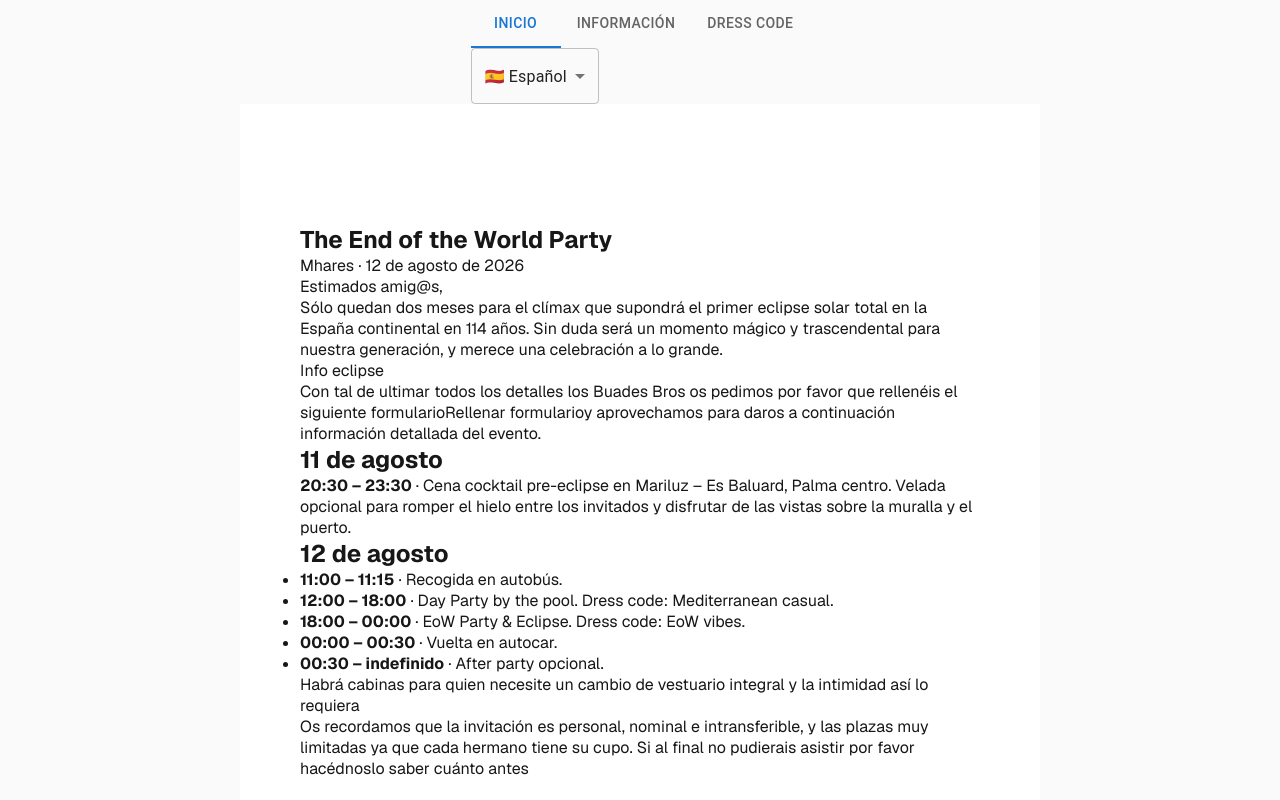
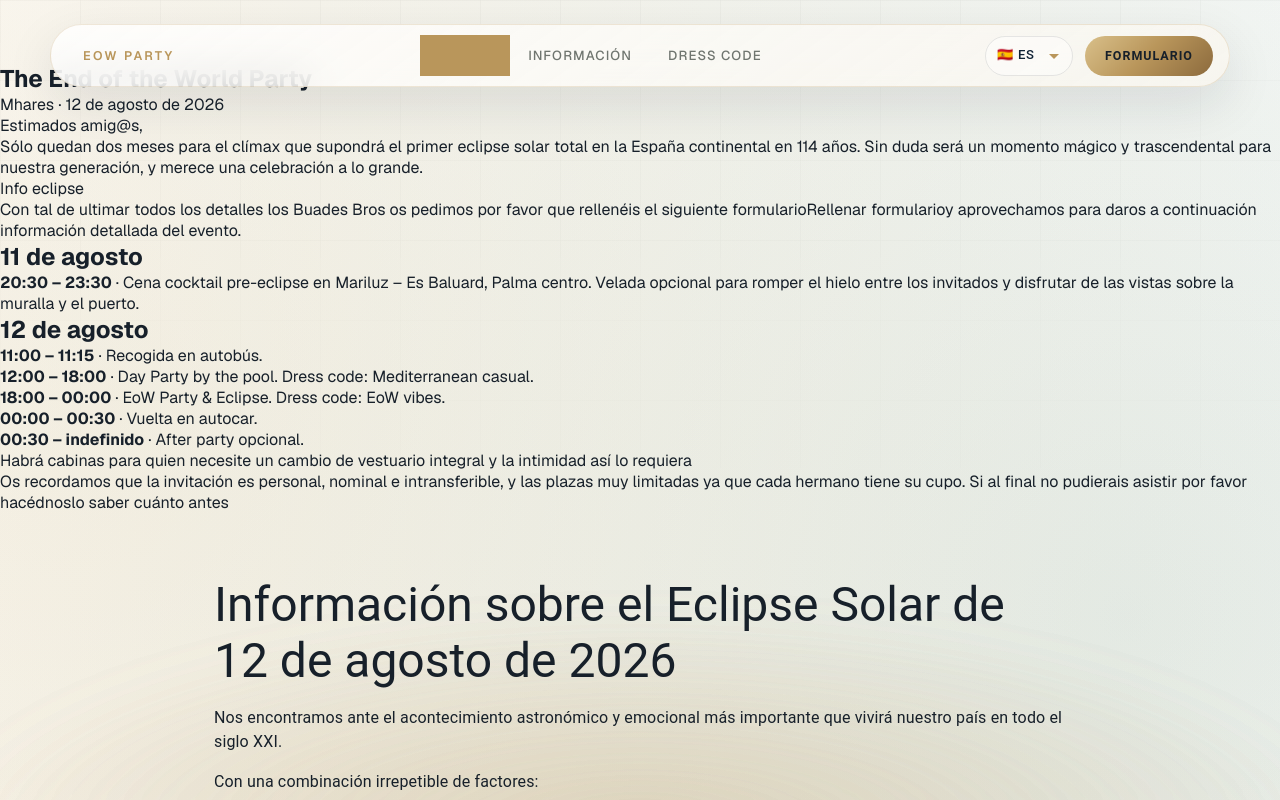
Before and after one commit to jose149/eclipse, a Next.js app: page / in a window 1280 px wide. Shown: the top 800 px of the page. Built offline with nearby package versions, Linux system fonts and the light colour scheme.

Commit message:
added header

```diff
--- a/src/app/components/dressCode/DressCode.tsx
+++ b/src/app/components/dressCode/DressCode.tsx
@@ -63,9 +63,6 @@ export default function DressCode() {
   return (
     <Box component="section" id="dress-code" sx={{ py: 8 }}>
       <Container maxWidth="lg">
-        <Typography variant="overline" color="primary" component="p">
-          Link 3
-        </Typography>
 
         <Typography variant="h3" component="h2" gutterBottom>
           EoW Vibes
--- a/src/app/components/header/Header.tsx
+++ b/src/app/components/header/Header.tsx
@@ -1,31 +1,316 @@
 "use client";
 
-import { Tabs, Tab, Select, MenuItem } from "@mui/material";
+import {
+  Box,
+  Button,
+  MenuItem,
+  Select,
+  Tab,
+  Tabs,
+  type SelectChangeEvent,
+} from "@mui/material";
 import { useAppContext } from "../../providers/AppContext";
 
-const tabValues = ["home", "informacion", "dresscode"] as const;
+type TabValue = "home" | "information" | "dresscode";
+type Language = "es" | "en";
+
+const FORM_URL = "https://URL_DEL_FORMULARIO.com";
+
+const tabs: {
+  value: TabValue;
+  label: {
+    es: string;
+    en: string;
+  };
+  targetId: string;
+}[] = [
+  {
+    value: "home",
+    label: {
+      es: "Inicio",
+      en: "Home",
+    },
+    targetId: "home",
+  },
+  {
+    value: "information",
+    label: {
+      es: "Información",
+      en: "Information",
+    },
+    targetId: "eclipse-info",
+  },
+  {
+    value: "dresscode",
+    label: {
+      es: "Dress Code",
+      en: "Dress Code",
+    },
+    targetId: "dress-code",
+  },
+];
 
 export default function Header() {
   const { language, setLanguage, activeTab, setActiveTab } = useAppContext();
 
+  const handleTabChange = (_: React.SyntheticEvent, newValue: TabValue) => {
+    setActiveTab(newValue);
+
+    const targetId = tabs.find((tab) => tab.value === newValue)?.targetId;
+    const targetElement = targetId ? document.getElementById(targetId) : null;
+
+    targetElement?.scrollIntoView({
+      behavior: "smooth",
+      block: "start",
+    });
+  };
+
+  const handleLanguageChange = (event: SelectChangeEvent) => {
+    setLanguage(event.target.value as Language);
+  };
+
   return (
-    <header>
+    <Box
+      component="header"
+      sx={{
+        position: "sticky",
+        top: 24,
+        zIndex: 1000,
+        width: "100%",
+        px: { xs: 2, md: 4 },
+        pointerEvents: "none",
+      }}
+    >
+      <Box
+        sx={{
+          pointerEvents: "auto",
+          width: "100%",
+          maxWidth: 1180,
+          mx: "auto",
+          px: { xs: 1.5, md: 2 },
+          py: 1.25,
+          display: "flex",
+          alignItems: "center",
+          justifyContent: "space-between",
+          gap: 2,
+          borderRadius: 999,
+          border: "1px solid rgba(185, 150, 91, 0.22)",
+          background:
+            "linear-gradient(145deg, rgba(255,255,255,0.82), rgba(251,247,239,0.68))",
+          boxShadow: "0 18px 50px rgba(16, 34, 53, 0.10)",
+          backdropFilter: "blur(18px)",
+        }}
+      >
+        <Box
+          sx={{
+            minWidth: { xs: "auto", md: 180 },
+            pl: { xs: 1, md: 2 },
+            display: "flex",
+            alignItems: "center",
+          }}
+        >
+          <Box
+            sx={{
+              fontSize: { xs: "0.72rem", md: "0.78rem" },
+              letterSpacing: "0.18em",
+              textTransform: "uppercase",
+              color: "#B9965B",
+              fontWeight: 600,
+              whiteSpace: "nowrap",
+            }}
+          >
+            EoW Party
+          </Box>
+        </Box>
+
         <Tabs
           value={activeTab}
-        onChange={(_, newValue) => setActiveTab(newValue)}
+          onChange={handleTabChange}
+          centered
+          sx={{
+            minHeight: 40,
+            display: { xs: "none", md: "flex" },
+
+            "& .MuiTabs-indicator": {
+              height: 1,
+              backgroundColor: "#B9965B",
+            },
+
+            "& .MuiTab-root": {
+              minHeight: 40,
+              px: 2.25,
+              color: "#6F756F",
+              fontSize: "0.82rem",
+              fontWeight: 500,
+              letterSpacing: "0.08em",
+              textTransform: "uppercase",
+            },
+
+            "& .Mui-selected": {
+              color: "#102235",
+            },
+          }}
         >
-        <Tab label="Inicio" value="home" />
-        <Tab label="información" value="information" />
-        <Tab label="Dress Code" value="dresscode" />
+          {tabs.map((tab) => (
+            <Tab
+              key={tab.value}
+              label={tab.label[language]}
+              value={tab.value}
+              disableRipple
+            />
+          ))}
         </Tabs>
 
+        <Box
+          sx={{
+            minWidth: { xs: "auto", md: 260 },
+            display: "flex",
+            alignItems: "center",
+            justifyContent: "flex-end",
+            gap: { xs: 1, md: 1.5 },
+          }}
+        >
           <Select
             value={language}
-        onChange={(e) => setLanguage(e.target.value as "es" | "en")}
+            onChange={handleLanguageChange}
+            size="small"
+            variant="outlined"
+            renderValue={(value) => {
+              const selectedLanguage = value as Language;
+
+              return selectedLanguage === "es" ? "🇪🇸 ES" : "🇬🇧 EN";
+            }}
+            sx={{
+              height: 40,
+              minWidth: 88,
+              borderRadius: 999,
+              color: "#102235",
+              fontSize: "0.82rem",
+              fontWeight: 500,
+              letterSpacing: "0.05em",
+              backgroundColor: "rgba(255,255,255,0.42)",
+
+              "& .MuiOutlinedInput-notchedOutline": {
+                borderColor: "rgba(23, 32, 42, 0.1)",
+              },
+
+              "&:hover .MuiOutlinedInput-notchedOutline": {
+                borderColor: "rgba(185, 150, 91, 0.42)",
+              },
+
+              "&.Mui-focused .MuiOutlinedInput-notchedOutline": {
+                borderColor: "#B9965B",
+              },
+
+              "& .MuiSelect-select": {
+                py: 0.9,
+                pl: 1.5,
+                pr: 3.5,
+              },
+
+              "& .MuiSvgIcon-root": {
+                color: "#B9965B",
+              },
+            }}
+            MenuProps={{
+              PaperProps: {
+                sx: {
+                  mt: 1,
+                  borderRadius: 3,
+                  border: "1px solid rgba(185, 150, 91, 0.18)",
+                  boxShadow: "0 18px 50px rgba(16, 34, 53, 0.12)",
+                  backgroundColor: "#FFFFFF",
+                  color: "#102235",
+                },
+              },
+            }}
           >
             <MenuItem value="es">🇪🇸 Español</MenuItem>
             <MenuItem value="en">🇬🇧 English</MenuItem>
           </Select>
-    </header>
+
+          <Button
+            component="a"
+            href={FORM_URL}
+            target="_blank"
+            rel="noopener noreferrer"
+            variant="contained"
+            disableElevation
+            sx={{
+              display: { xs: "none", sm: "inline-flex" },
+              height: 40,
+              px: 2.5,
+              borderRadius: 999,
+              background:
+                "linear-gradient(135deg, #D9C08A 0%, #B9965B 48%, #8C6A3D 100%)",
+              color: "#FFFFFF",
+              fontSize: "0.78rem",
+              fontWeight: 600,
+              letterSpacing: "0.08em",
+              textTransform: "uppercase",
+              whiteSpace: "nowrap",
+
+              "&:hover": {
+                background:
+                  "linear-gradient(135deg, #E7D4A2 0%, #B9965B 48%, #8C6A3D 100%)",
+                boxShadow: "0 12px 28px rgba(185, 150, 91, 0.28)",
+              },
+            }}
+          >
+            {language === "es" ? "Formulario" : "Form"}
+          </Button>
+        </Box>
+      </Box>
+
+      <Tabs
+        value={activeTab}
+        onChange={handleTabChange}
+        variant="scrollable"
+        scrollButtons={false}
+        sx={{
+          pointerEvents: "auto",
+          display: { xs: "flex", md: "none" },
+          width: "calc(100% - 32px)",
+          mx: "auto",
+          mt: 1.25,
+          px: 1,
+          minHeight: 42,
+          borderRadius: 999,
+          border: "1px solid rgba(185, 150, 91, 0.18)",
+          background:
+            "linear-gradient(145deg, rgba(255,255,255,0.82), rgba(251,247,239,0.68))",
+          boxShadow: "0 14px 36px rgba(16, 34, 53, 0.08)",
+          backdropFilter: "blur(18px)",
+
+          "& .MuiTabs-indicator": {
+            height: 1,
+            backgroundColor: "#B9965B",
+          },
+
+          "& .MuiTab-root": {
+            minHeight: 42,
+            px: 1.75,
+            color: "#6F756F",
+            fontSize: "0.74rem",
+            fontWeight: 600,
+            letterSpacing: "0.06em",
+            textTransform: "uppercase",
+          },
+
+          "& .Mui-selected": {
+            color: "#102235",
+          },
+        }}
+      >
+        {tabs.map((tab) => (
+          <Tab
+            key={tab.value}
+            label={tab.label[language]}
+            value={tab.value}
+            disableRipple
+          />
+        ))}
+      </Tabs>
+    </Box>
   );
 }
--- a/src/app/components/home/Home.tsx
+++ b/src/app/components/home/Home.tsx
@@ -2,7 +2,7 @@ import "./Home.css";
 
 export default function Home() {
   return (
-    <section className="home">
+    <section id="home" className="home">
       <div className="home__content">
         <h1 className="home__title">
           The End of the World Party
--- a/src/app/components/information/Information.tsx
+++ b/src/app/components/information/Information.tsx
@@ -26,9 +26,6 @@ export default function Information() {
   return (
     <Box component="section" id="eclipse-info" sx={{ py: 8 }}>
       <Container maxWidth="md">
-        <Typography variant="overline" color="primary" component="p">
-          Link 1
-        </Typography>
 
         <Typography variant="h3" component="h2" gutterBottom>
           Información sobre el Eclipse Solar de 12 de agosto de 2026
--- a/src/app/layout.tsx
+++ b/src/app/layout.tsx
@@ -25,7 +25,7 @@ export default function RootLayout({
 }>) {
 
   return (
-    <html lang="en" className={`${geistSans.variable} ${geistMono.variable}`}>
+    <html lang="es" className={`${geistSans.variable} ${geistMono.variable}`}>
       <body><AppProvider>{children}</AppProvider></body>
     </html>
   );
--- a/src/app/page.module.css
+++ b/src/app/page.module.css
@@ -1,142 +1,230 @@
 .page {
-  --background: #fafafa;
-  --foreground: #fff;
+  /* Base */
+  --color-white: #ffffff;
+  --color-ivory: #fbf7ef;
+  --color-pearl: #f5efe4;
+  --color-sand: #ded0bb;
+  --color-warm-sand: #c8b394;
 
-  --text-primary: #000;
-  --text-secondary: #666;
+  /* Text */
+  --color-ink: #17202a;
+  --color-deep-blue: #102235;
+  --color-muted: #6f756f;
+  --color-soft-muted: #8f8a80;
 
-  --button-primary-hover: #383838;
-  --button-secondary-hover: #f2f2f2;
-  --button-secondary-border: #ebebeb;
+  /* Accents */
+  --color-champagne: #b9965b;
+  --color-champagne-light: #d9c08a;
+  --color-bronze: #8c6a3d;
+  --color-sea: #7daaa3;
+  --color-sea-soft: #dbe9e6;
 
+  /* Surfaces */
+  --color-surface: rgba(255, 255, 255, 0.78);
+  --color-surface-strong: #ffffff;
+  --color-surface-sand: rgba(251, 247, 239, 0.88);
+
+  /* Borders / shadows */
+  --border-soft: 1px solid rgba(23, 32, 42, 0.08);
+  --border-champagne: 1px solid rgba(185, 150, 91, 0.28);
+
+  --shadow-soft: 0 24px 70px rgba(16, 34, 53, 0.08);
+  --shadow-card: 0 18px 45px rgba(16, 34, 53, 0.1);
+
+  /* Gradients */
+  --gradient-page:
+    radial-gradient(circle at 8% 8%, rgba(217, 192, 138, 0.22), transparent 30%),
+    radial-gradient(circle at 88% 12%, rgba(125, 170, 163, 0.2), transparent 28%),
+    linear-gradient(180deg, #ffffff 0%, #fbf7ef 42%, #f5efe4 100%);
+
+  --gradient-surface:
+    linear-gradient(
+      145deg,
+      rgba(255, 255, 255, 0.86),
+      rgba(251, 247, 239, 0.72)
+    );
+
+  --gradient-champagne:
+    linear-gradient(
+      135deg,
+      #e7d4a2 0%,
+      #b9965b 48%,
+      #8c6a3d 100%
+    );
+
+  position: relative;
   display: flex;
-  flex: 1;
+  min-height: 100vh;
   flex-direction: column;
-  align-items: center;
-  justify-content: center;
-  font-family: var(--font-geist-sans);
-  background-color: var(--background);
+  background: var(--gradient-page);
+  color: var(--color-ink);
+  font-family:
+    var(--font-geist-sans),
+    system-ui,
+    -apple-system,
+    BlinkMacSystemFont,
+    "Segoe UI",
+    sans-serif;
+  overflow-x: clip;
+}
+
+.page section {
+  scroll-margin-top: 140px;
+}
+
+/* Sutil textura premium, casi invisible */
+.page::before {
+  content: "";
+  position: fixed;
+  inset: 0;
+  z-index: 0;
+  pointer-events: none;
+  background-image:
+    linear-gradient(rgba(23, 32, 42, 0.025) 1px, transparent 1px),
+    linear-gradient(90deg, rgba(23, 32, 42, 0.025) 1px, transparent 1px);
+  background-size: 80px 80px;
+  mask-image: linear-gradient(to bottom, rgba(0, 0, 0, 0.45), transparent 72%);
+}
+
+/* Brillo cálido inferior, tipo atardecer */
+.page::after {
+  content: "";
+  position: fixed;
+  left: -10%;
+  right: -10%;
+  bottom: -34%;
+  z-index: 0;
+  height: 480px;
+  pointer-events: none;
+  background: radial-gradient(
+    ellipse at center,
+    rgba(185, 150, 91, 0.16),
+    transparent 66%
+  );
+  filter: blur(24px);
 }
 
 .main {
+  position: relative;
+  z-index: 1;
   display: flex;
+  width: 100%;
   flex: 1;
-  width: 100%;
-  max-width: 800px;
   flex-direction: column;
-  align-items: flex-start;
-  justify-content: space-between;
-  background-color: var(--foreground);
-  padding: 120px 60px;
+  align-items: stretch;
+  justify-content: flex-start;
 }
 
-.intro {
-  display: flex;
-  flex-direction: column;
-  align-items: flex-start;
-  text-align: left;
-  gap: 24px;
+/* Utilidades reutilizables para componentes */
+
+.section {
+  width: 100%;
+  padding: 104px 24px;
 }
 
-.intro h1 {
-  max-width: 320px;
-  font-size: 40px;
-  font-weight: 600;
-  line-height: 48px;
-  letter-spacing: -2.4px;
-  text-wrap: balance;
-  color: var(--text-primary);
+.sectionInner {
+  width: 100%;
+  max-width: 1180px;
+  margin: 0 auto;
 }
 
-.intro p {
-  max-width: 440px;
-  font-size: 18px;
-  line-height: 32px;
-  text-wrap: balance;
-  color: var(--text-secondary);
+.narrowSectionInner {
+  width: 100%;
+  max-width: 880px;
+  margin: 0 auto;
 }
 
-.intro a {
-  font-weight: 500;
-  color: var(--text-primary);
+.surface {
+  background: var(--gradient-surface);
+  border: var(--border-soft);
+  border-radius: 32px;
+  box-shadow: var(--shadow-card);
+  backdrop-filter: blur(16px);
 }
 
-.ctas {
-  display: flex;
-  flex-direction: row;
-  width: 100%;
-  max-width: 440px;
-  gap: 16px;
-  font-size: 14px;
+.surfaceStrong {
+  background: var(--color-surface-strong);
+  border: var(--border-soft);
+  border-radius: 32px;
+  box-shadow: var(--shadow-card);
 }
 
-.ctas a {
-  display: flex;
-  justify-content: center;
-  align-items: center;
-  height: 40px;
-  padding: 0 16px;
-  border-radius: 128px;
-  border: 1px solid transparent;
-  transition: 0.2s;
-  cursor: pointer;
-  width: fit-content;
-  font-weight: 500;
+.champagneText {
+  color: var(--color-champagne);
 }
 
-a.primary {
-  background: var(--text-primary);
-  color: var(--background);
-  gap: 8px;
+.mutedText {
+  color: var(--color-muted);
 }
 
-a.secondary {
-  border-color: var(--button-secondary-border);
+.eyebrow {
+  color: var(--color-champagne);
+  font-size: 0.78rem;
+  font-weight: 600;
+  letter-spacing: 0.18em;
+  text-transform: uppercase;
 }
 
-/* Enable hover only on non-touch devices */
-@media (hover: hover) and (pointer: fine) {
-  a.primary:hover {
-    background: var(--button-primary-hover);
-    border-color: transparent;
+.divider {
+  width: 100%;
+  height: 1px;
+  background: linear-gradient(
+    90deg,
+    transparent,
+    rgba(185, 150, 91, 0.44),
+    transparent
+  );
+}
+
+/* Reset local */
+
+.page a {
+  color: inherit;
+  text-decoration: none;
+}
+
+.page button,
+.page input,
+.page select,
+.page textarea {
+  font: inherit;
+}
+
+.page img {
+  max-width: 100%;
+  display: block;
+}
+
+/* Selección de texto */
+
+.page ::selection {
+  background: rgba(185, 150, 91, 0.24);
+  color: var(--color-ink);
+}
+
+/* Responsive */
+
+@media (max-width: 900px) {
+  .section {
+    padding: 80px 22px;
   }
 
-  a.secondary:hover {
-    background: var(--button-secondary-hover);
-    border-color: transparent;
+  .page::before {
+    background-size: 64px 64px;
   }
 }
 
 @media (max-width: 600px) {
-  .main {
-    padding: 48px 24px;
+  .section {
+    padding: 64px 18px;
   }
 
-  .intro {
-    gap: 16px;
+  .surface,
+  .surfaceStrong {
+    border-radius: 24px;
   }
 
-  .intro h1 {
-    font-size: 32px;
-    line-height: 40px;
-    letter-spacing: -1.92px;
+  .page::before {
+    background-size: 48px 48px;
   }
 }
-
-@media (prefers-color-scheme: dark) {
-  .logo {
-    filter: invert();
-  }
-
-  .page {
-    --background: #000;
-    --foreground: #000;
-
-    --text-primary: #ededed;
-    --text-secondary: #999;
-
-    --button-primary-hover: #ccc;
-    --button-secondary-hover: #1a1a1a;
-    --button-secondary-border: #1a1a1a;
-  }
-}
--- a/src/app/page.tsx
+++ b/src/app/page.tsx
@@ -5,20 +5,17 @@ import Footer from "./components/footer/Footer";
 import Banner from "./components/home/Home";
 import Information from "./components/information/Information";
 import DressCode from "./components/dressCode/DressCode";
-import { useAppContext } from "./providers/AppContext";
 import styles from "./page.module.css";
 
 export default function Home() {
-  const { language, setLanguage, activeTab, setActiveTab } = useAppContext();
-
   return (
     <div className={styles.page}>
       <Header />
 
       <main className={styles.main}>
-          {activeTab === "home" && <Banner />}
-          {activeTab === "information" && <Information />}
-          {activeTab === "dresscode" && <DressCode />}
+        <Banner />
+        <Information />
+        <DressCode />
       </main>
 
       <Footer />
```
Also changed, not shown: 1 other file (tests, documents, lock files or other folders). Lines whose indentation alone changed are shown as unchanged.
